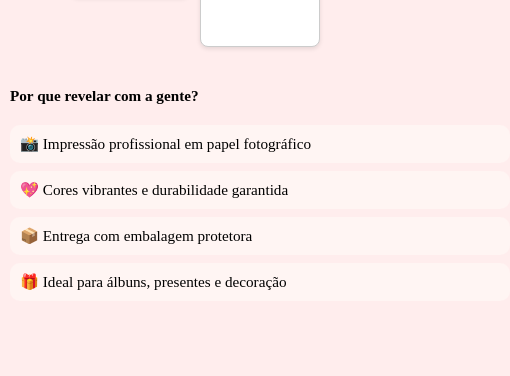
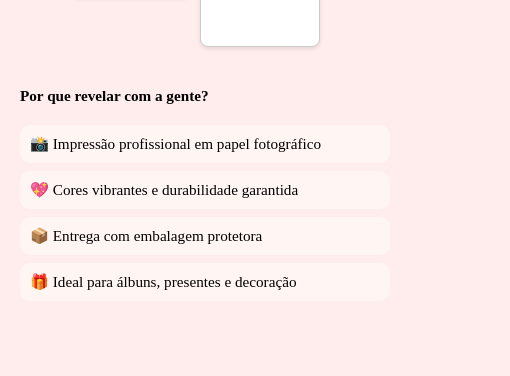
Before and after one commit to giovanimanzattof/fotografia, a plain HTML site: page index.html in a window 390 px wide. Shown: the part 1125-1501 px from the top of the page, 510 px wide, since content can reach past the window. Drawn offline with nearby package versions, Linux system fonts and the light colour scheme.

Commit message:
Update responsividade.css

```diff
--- a/estilo/responsividade.css
+++ b/estilo/responsividade.css
@@ -73,6 +73,14 @@
     overflow-x: auto;
     padding: 20px 10px;
     -webkit-overflow-scrolling: touch;
+  }
+
+  .vantagens-revelacao{
+    width: 100%;
+    max-width: 100%;
+    overflow-x: hidden;
+    padding: 0 10px;
+    box-sizing: border-box;
   }
 
   .precos-conteudo table {
```
